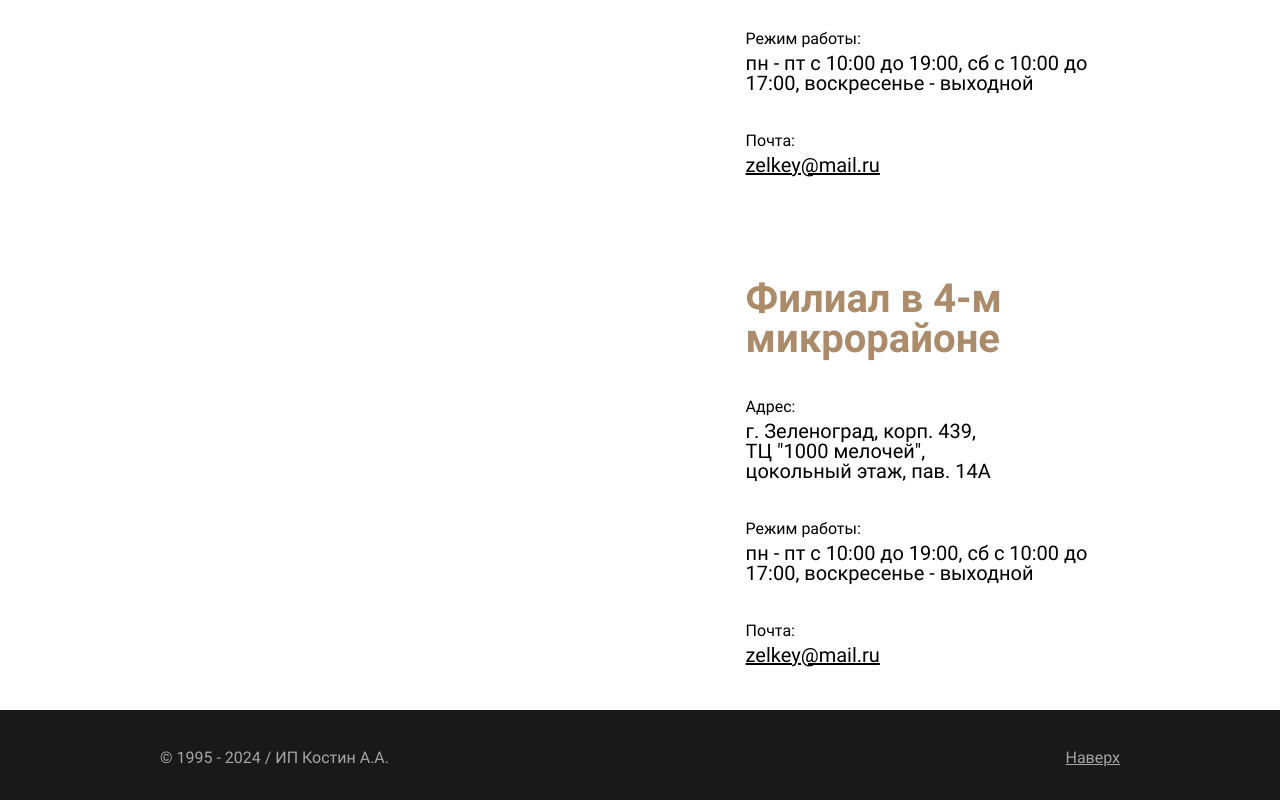
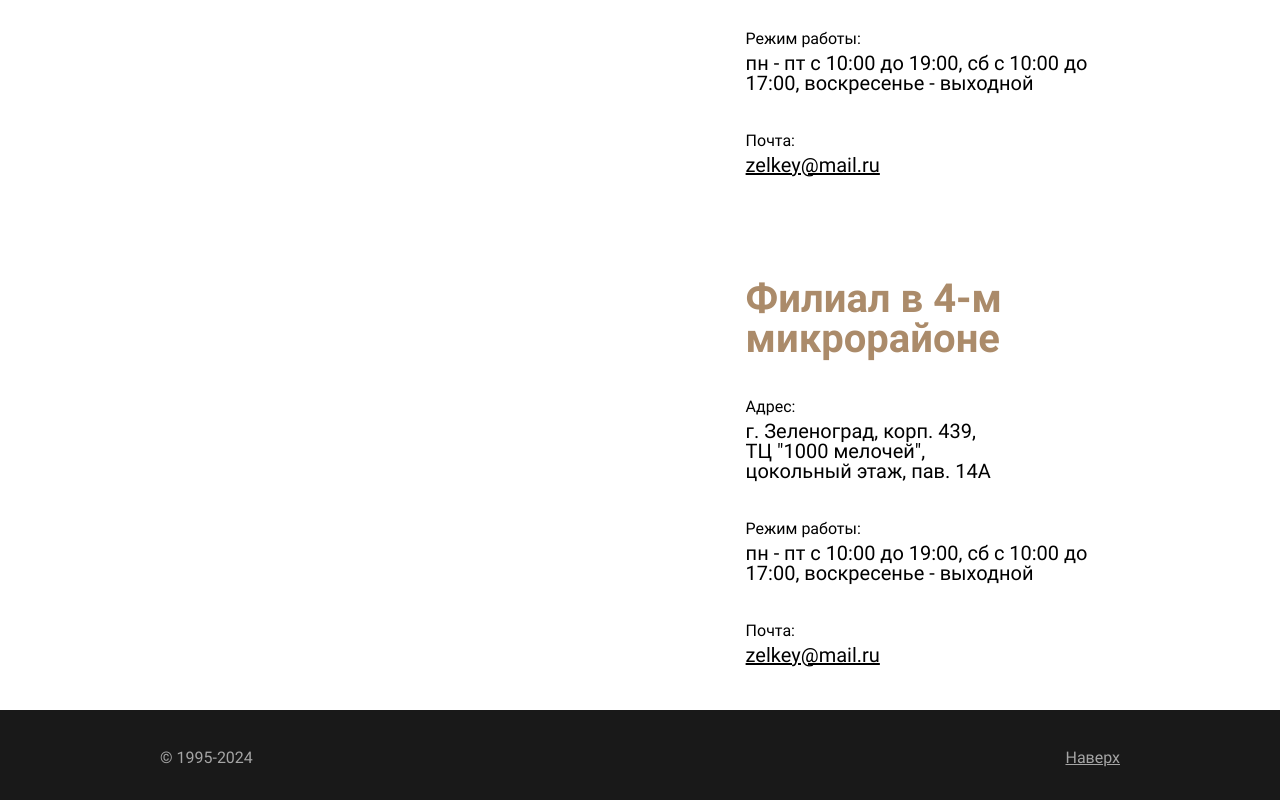
Before and after one commit to kastn23/kastn23.github.io, a plain HTML site: page index.html in a window 1280 px wide. Shown: the part 2898-3698 px from the top of the page. Drawn offline with Linux system fonts and the light colour scheme.

Commit message:
Update index.html

```diff
--- a/index.html
+++ b/index.html
@@ -191,7 +191,7 @@
 		<div class="wrapper">
 			<div class="down">
 				<div class="org">
-					<div class="fullorg"><h5>© 1995 - 2024 / ИП Костин А.А.</h5></div>
+					<div class="fullorg"><h5>© 1995-2024</h5></div>
 				</div>
 				<iframe src="https://yandex.ru/sprav/widget/rating-badge/1815746665?type=rating&theme=dark" width="150" height="50" frameborder="0"></iframe>
 				<div class="up"><a href="#top" title="start" rel="nofollow">Наверх</a>
```
